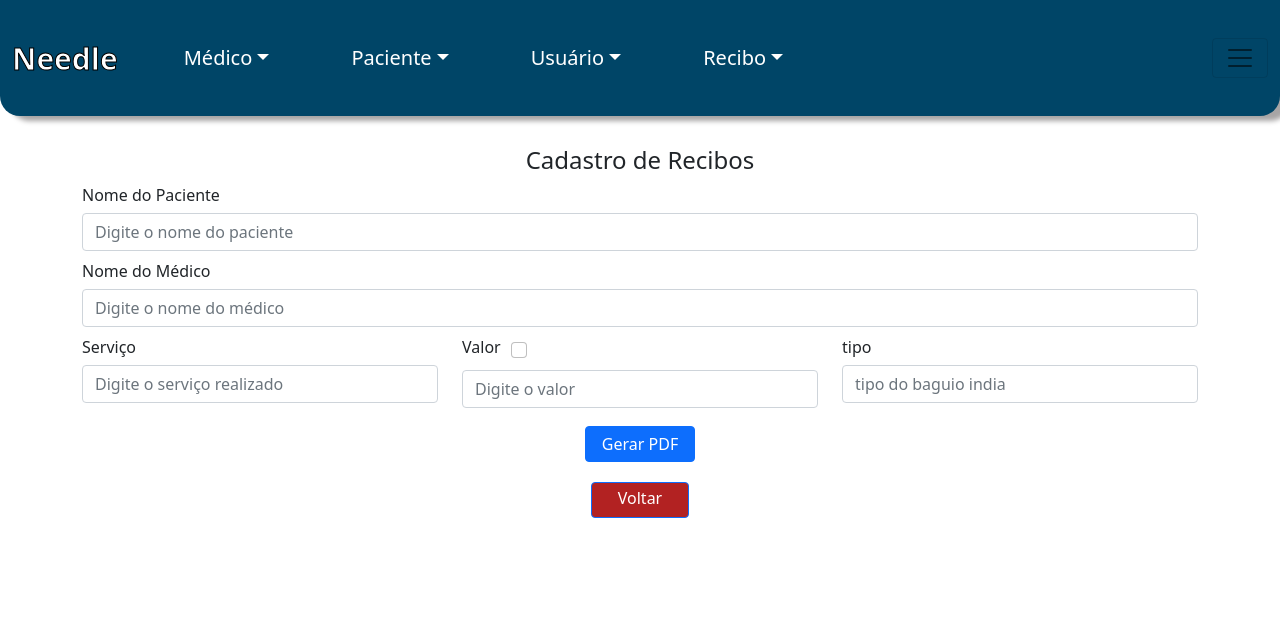
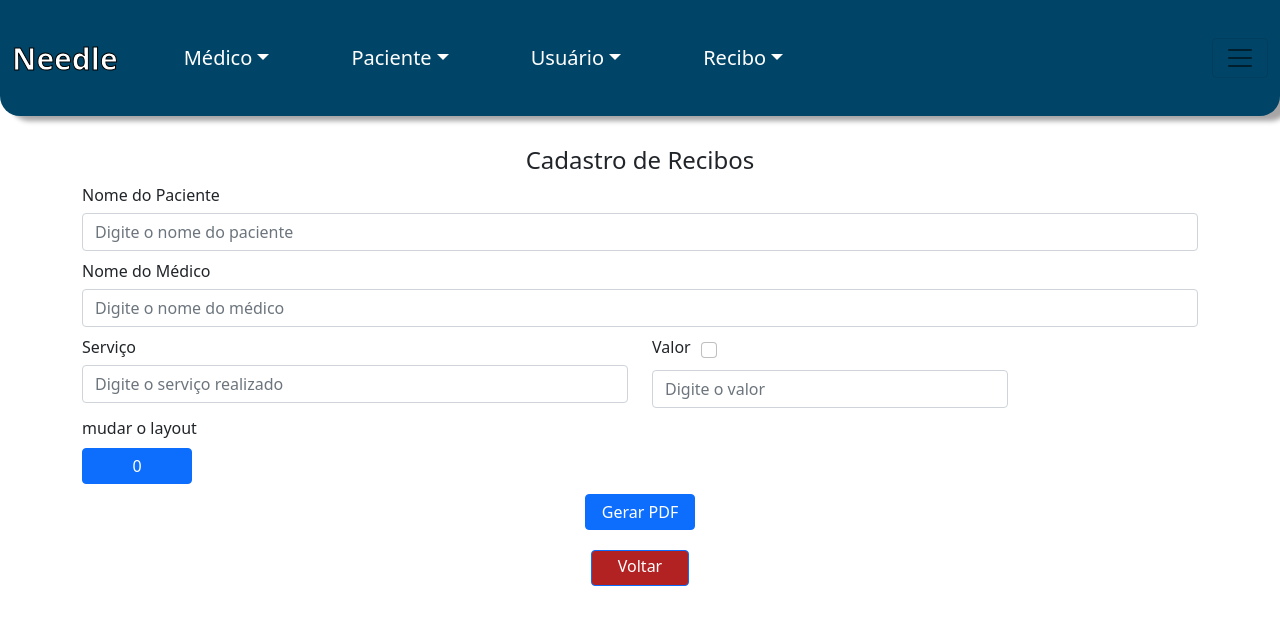
Before and after one commit to GGDadnis/Needle, a React (Vite) app in the folder front/: page /cadastro-recibos in a window 1280 px wide. Shown: the top 624 px of the page. Built offline with nearby package versions, Linux system fonts and the light colour scheme.

Commit message:
enviar email funcionando

```diff
--- a/front/index.html
+++ b/front/index.html
@@ -4,7 +4,7 @@
     <meta charset="UTF-8" />
     <link rel="icon" type="image/svg+xml" href="/src/favicon.svg" />
     <meta name="viewport" content="width=device-width, initial-scale=1.0" />
-    <title>Needle</title>
+    <title>Vite App</title>
   </head>
   <body>
     <div id="root"></div>
--- a/front/src/components/components-Cadastro/Form_Medico/Form_Medico.jsx
+++ b/front/src/components/components-Cadastro/Form_Medico/Form_Medico.jsx
@@ -4,6 +4,7 @@ import api from "../../../Services/api";
 import axios from "axios";
 import React, { useState } from "react";
 import { useEffect } from "react";
+
 
 
 export default function Form_Medico() {
--- a/front/src/components/components-Cadastro/Form_Recibo/Form_Recibo.jsx
+++ b/front/src/components/components-Cadastro/Form_Recibo/Form_Recibo.jsx
@@ -15,6 +15,7 @@ export default function Form_Recibo() {
 
   })
   const [verificar, setVerificar] = useState(false)
+  const [layout, setLayout] = useState(0, [])
 
 
   function changeVerificar(){
@@ -44,7 +45,7 @@ export default function Form_Recibo() {
         nomePaciente:form.nomePaciente,
         servico:form.servico,
         valor:form.valor,
-        tipoLayout:form.tipo,
+        tipoLayout:layout,
         exibicaoCampos:{
           exibeNomeMedico:true,
           exibeNomePaciente: true,
@@ -52,7 +53,7 @@ export default function Form_Recibo() {
           exibeValor:true
         }
        }, {
-        headers:{"Authorization":`Bearer ${token}`, },
+        headers:{"Authorization":`Bearer ${token}` },
         responseType:"blob"
        }).then(response => {
 
@@ -61,10 +62,10 @@ export default function Form_Recibo() {
     });
     let url = window.URL.createObjectURL(blob)
     window.open(url);
-
-
-      }).catch((erro)=>console.log(erro))
-
+      }).catch((erro)=>{
+        console.log(erro)
+        alert("um dos campos ta errado amigão")
+      })
   }
 
   function changeForm(e){
@@ -73,6 +74,17 @@ export default function Form_Recibo() {
     setForm({...form, [name]: value})
 
 }
+
+  const changeLayoutReport = ()=>{
+    if(layout == 0){
+      setLayout(1);
+    }else{
+      if(layout == 1){
+        setLayout(0)
+      }
+    }
+    console.log(layout);
+  }
 
 
 
@@ -111,7 +123,7 @@ export default function Form_Recibo() {
         </div>
       </Col>
       <Row>
-        <Col sm={4}>
+        <Col sm={6}>
           <div>
             <Form>
               <Form.Group className="mb-2" controlId="formBasicServico">
@@ -148,21 +160,14 @@ export default function Form_Recibo() {
         </Col>
         <Col sm={4}>
           <div>
-            <Form>
-              <Form.Group className="mb-2" controlId="formBasicTipo">
-                <Form.Label>
-                  <h6>tipo</h6>
-                </Form.Label>
-                <Form.Control
-                  type="name"
-                  placeholder="tipo do baguio india"
-                  name="tipo"
-                  value={form.tipo}
-                   onChange={changeForm}
-                />
-                <Form.Text className="text-muted"></Form.Text>
-              </Form.Group>
-            </Form>
+            <p className="mb-2">
+              mudar o layout
+            </p>
+          <Button className="botao-pdf" onClick={changeLayoutReport}>
+            <h6>{layout}</h6>
+          </Button>
+
+
           </div>
         </Col>
       </Row>
--- a/front/src/components/components-Edicao/Edit_Medico/Edit_Medico.jsx
+++ b/front/src/components/components-Edicao/Edit_Medico/Edit_Medico.jsx
@@ -32,7 +32,8 @@ export default function Edit_Medico() {
     const {name, value} = e.target;
     console.log(form)
     setForm({...form, [name]: value})
-  }
+
+}
 
   useEffect(() => {
 
@@ -67,7 +68,7 @@ export default function Edit_Medico() {
       },[])
 
       function Atualizar(){
-        api.put(`medicos/cadastrar/atualizar?nomeMedico=${medicos.nomeMedico}`,{
+        api.put(`http://localhost:8080/medicos/cadastrar/atualizar?nomeMedico=${medicos.nomeMedico}`,{
 
                   nomeMedico:form.nomeMedico,
                   cpf:form.cpf,
--- a/front/src/components/components-Edicao/Edit_Paciente/Edit_Paciente.jsx
+++ b/front/src/components/components-Edicao/Edit_Paciente/Edit_Paciente.jsx
@@ -8,11 +8,10 @@ import React,{useContext,useState,useEffect } from "react";
 export default function Edit_Paciente() {
 
   const {idPaciente,SetIDPaciente}= useContext(Context)
+  const token = localStorage.getItem("tokenA")
+  const [pacientes,setPaciente]= useState()
 
-  const [pacientes,setPaciente]= useState()
-  const token = localStorage.getItem("tokenA")
-
-
+  console.log(idPaciente)
   const[form, setForm] = useState({
     nomePaciente:"",
     email:"",
@@ -27,20 +26,14 @@ export default function Edit_Paciente() {
     cidade:"",
     uf:"",
     logradouro:"",
-    bairro:""})
+    bairro:""}, {
+      headers:{"Authorization":`Bearer ${token}`}
+     })
 
-  console.log(idPaciente)
-
-  function changeForm(e){
-    const {name, value} = e.target;
-    console.log(form)
-    setForm({...form, [name]: value})
-  }
+    console.log("seta o form")
 
   useEffect(() => {
-    api.get(`pacientes/${idPaciente}`, {
-      headers:{"Authorization":`Bearer ${token}`}
-     })
+    api.get(`pacientes/${idPaciente}`)
        .then((response)=>{
         setForm({...form,
           nomePaciente:response.data.nomePaciente,
@@ -72,7 +65,7 @@ export default function Edit_Paciente() {
       },[])
 
   function Atualizar(){
-      api.put(`pacientes/${pacientes.nomePaciente}`,{
+      api.put(`pacientes/atualizar?nomePaciente=${pacientes.nomePaciente}`,{
 
                   nomePaciente:form.nomePaciente,
                   email:form.email,
@@ -102,6 +95,14 @@ export default function Edit_Paciente() {
           setForm({...form,cidade:response.data.localidade,uf:response.data.uf,logradouro:response.data.logradouro,bairro:response.data.bairro})
         })
       }
+
+
+      function changeForm(e){
+        const {name, value} = e.target;
+        console.log(form)
+        setForm({...form, [name]: value})
+
+    }
 
   return (
     <div className="">
--- a/front/src/components/components-Edicao/Edit_Usuario/Edit_Usuario.jsx
+++ b/front/src/components/components-Edicao/Edit_Usuario/Edit_Usuario.jsx
@@ -8,23 +8,16 @@ import "./Styles.css";
 export default function Edit_Usuario() {
 
   const {idUsuario,SetIdUsuario}= useContext(Context)
-  const token = localStorage.getItem("tokenA")
-  const [usuario,setUsuario]= useState()
 
   console.log(idUsuario)
 
+  const token = localStorage.getItem("tokenA")
+  const [usuario,setUsuario]= useState()
   const[form, setForm] = useState({
     nome:"",
     email:"",
     senha:"",
     telefone:""})
-
-    function changeForm(e){
-      const {name, value} = e.target;
-      console.log(form)
-      setForm({...form, [name]: value})
-
-  }
 
     useEffect(() => {
 
@@ -51,9 +44,14 @@ export default function Edit_Usuario() {
          })
         },[])
 
+        function changeForm(e){
+          const {name, value} = e.target;
+          console.log(form)
+          setForm({...form, [name]: value})
 
+      }
       function Atualizar(){
-        api.put(`cadastro/usuarios/alterar/${usuario.nome}`,{
+        api.put(`http://localhost:8080/cadastro/usuarios/alterar/${usuario.nome}`,{
 
           nome:form.nome,
           email:form.email,
@@ -66,7 +64,11 @@ export default function Edit_Usuario() {
          }
           ).then(response => console.log(response)).catch((erro)=>console.log(erro))
           window.location.reload()
-      }
+        }
+
+
+
+
 
 
   return (
--- a/front/src/components/components-Lista/Lista_Recibo/Lista_Recibo.jsx
+++ b/front/src/components/components-Lista/Lista_Recibo/Lista_Recibo.jsx
@@ -47,8 +47,9 @@ export default function Lista_Recibo() {
 
         console.log('entrou')
         console.log("nome do paciente clicado = ",nome)
+        console.log(token);
 
-        api.get(`pacientes/nome/?nome=${nome}`, {
+        api.get(`pacientes/nome/${nome}`, {
           headers:{"Authorization":`Bearer ${token}`}
          })
           .then((response)=>{
```
